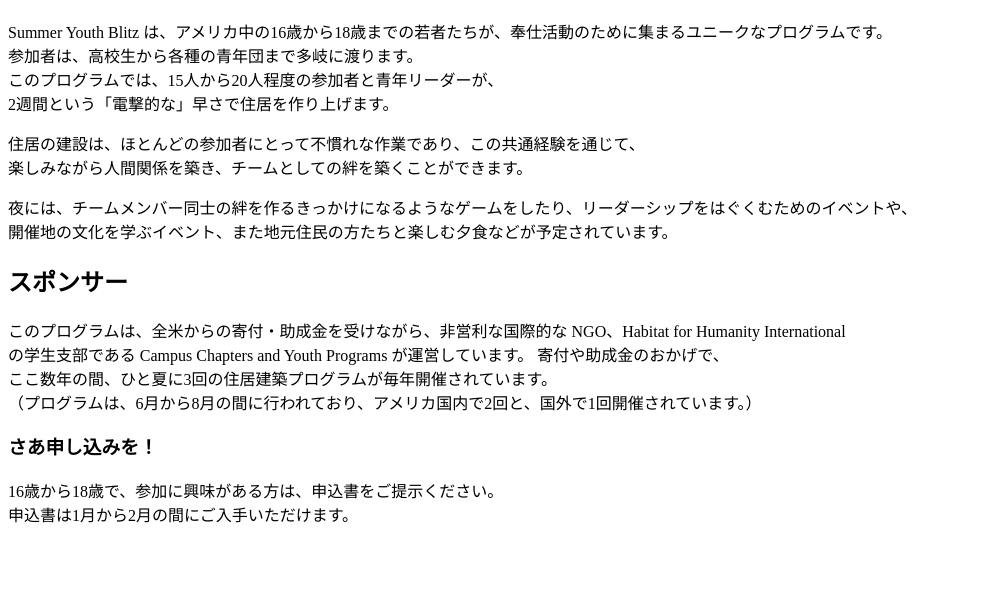
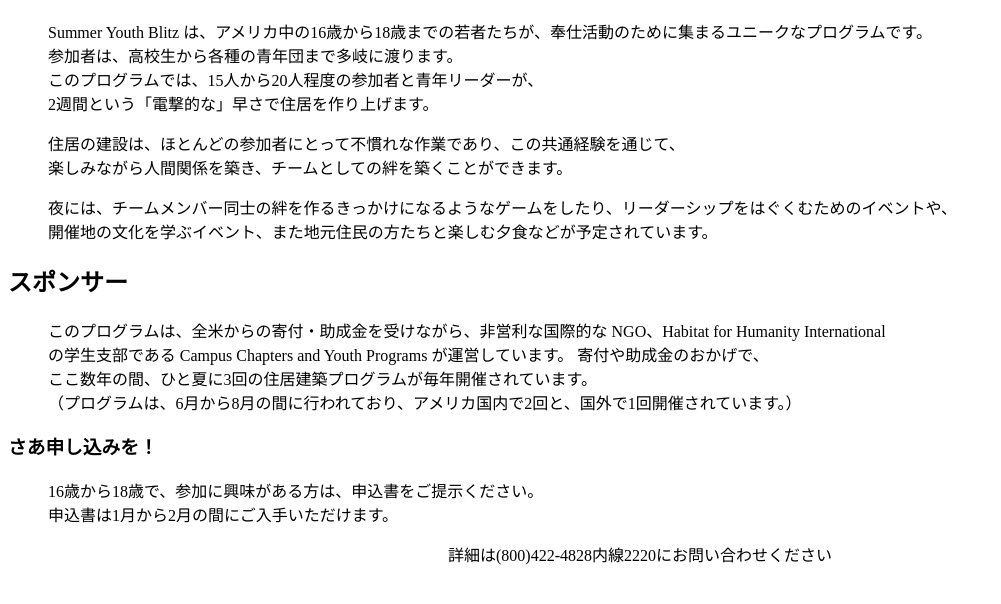
Before and after one commit to n15002/habitat, a plain HTML site: page ccyp/syb.html in a window 1280 px wide. Shown: the part 70-674 px from the top of the page, without its empty margins (0-1001 px from the left). Drawn offline with Linux system fonts and the light colour scheme.

Commit message:
↓に演習3-5まで

```diff
--- a/ccyp/syb.html
+++ b/ccyp/syb.html
@@ -11,6 +11,8 @@
 <body>
 
 <h1>Summer Build for Teen-agers に参加しよう！</h1>
+<blockquote>
+
     <p>
     Summer Youth Blitz は、アメリカ中の16歳から18歳までの若者たちが、奉仕活動のために集まるユニークなプログラムです。<br/>参加者は、高校生から各種の青年団まで多岐に渡ります。<br/>このプログラムでは、15人から20人程度の参加者と青年リーダーが、<br/>2週間という「電撃的な」早さで住居を作り上げます。
     </p>
@@ -20,16 +22,22 @@
     <p>
     夜には、チームメンバー同士の絆を作るきっかけになるようなゲームをしたり、リーダーシップをはぐくむためのイベントや、<br/>開催地の文化を学ぶイベント、また地元住民の方たちと楽しむ夕食などが予定されています。
     </p>
+</blockquote>
 <h2>スポンサー</h2>
+<blockquote>
     <p>
     このプログラムは、全米からの寄付・助成金を受けながら、非営利な国際的な NGO、Habitat for Humanity International<br/>の学生支部である Campus Chapters and Youth Programs が運営しています。
     寄付や助成金のおかげで、<br/>ここ数年の間、ひと夏に3回の住居建築プログラムが毎年開催されています。<br/>
     （プログラムは、6月から8月の間に行われており、アメリカ国内で2回と、国外で1回開催されています。）
     </p>
+</blockquote>
 <h3>さあ申し込みを！</h3>
+<blockquote>
     <p>
     16歳から18歳で、参加に興味がある方は、申込書をご提示ください。<br/>申込書は1月から2月の間にご入手いただけます。
     </p>
+</blockquote>
 
+<div align="center">詳細は(800)422-4828内線2220にお問い合わせください</div>
 </body>
 </html>
```
Lines whose indentation alone changed are shown as unchanged.
